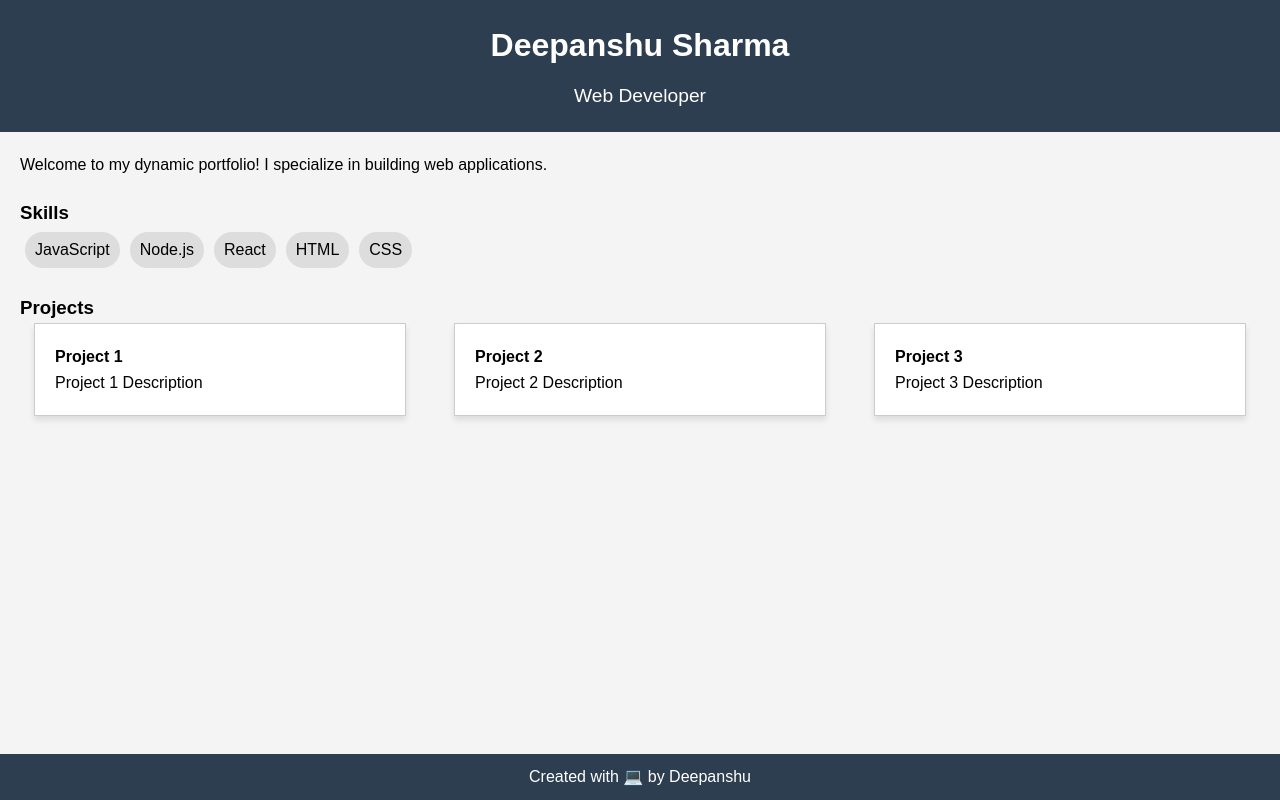
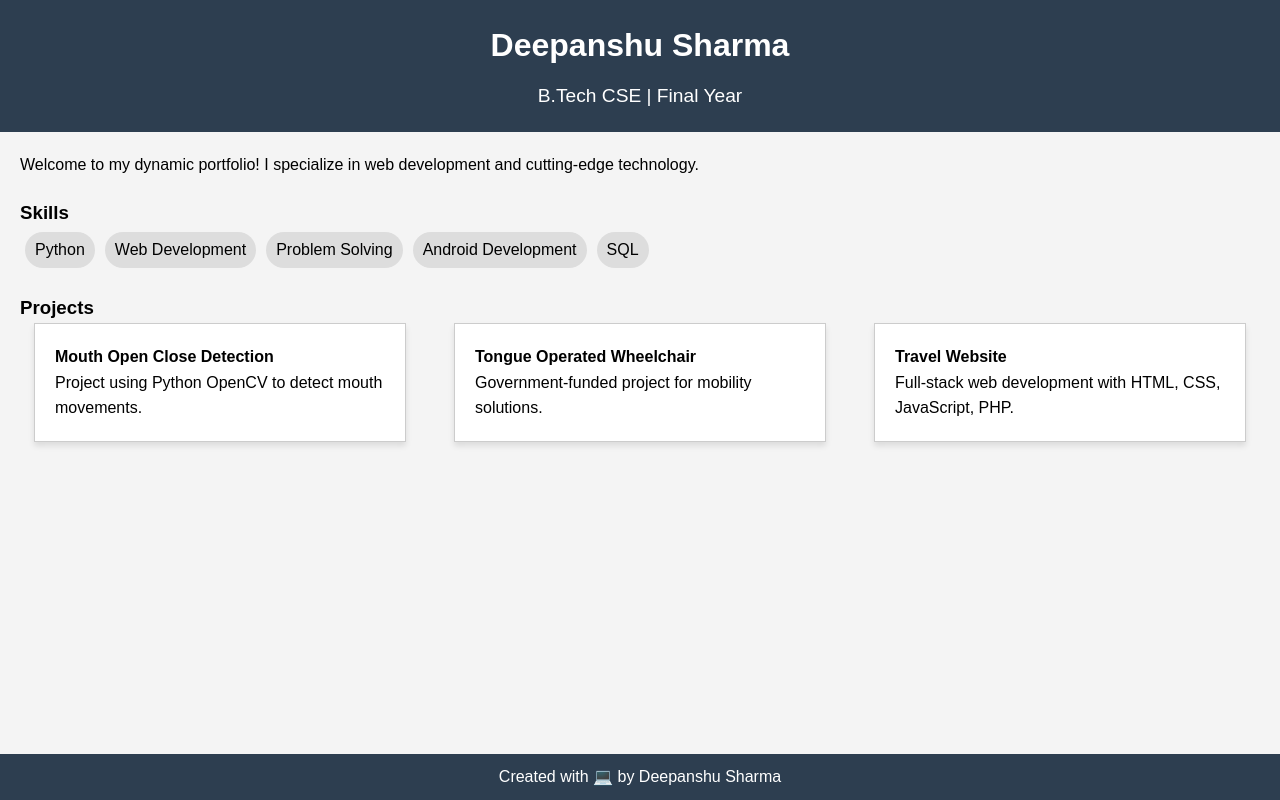
Before and after one commit to sdeepanshu002/sdeepanshu002.github.io, a website: page index.html in a window 1280 px wide. Drawn offline with Linux system fonts and the light colour scheme.

Commit message:
Update index.html

```diff
--- a/index.html
+++ b/index.html
@@ -3,23 +3,23 @@
 <head>
   <meta charset="UTF-8">
   <meta name="viewport" content="width=device-width, initial-scale=1.0">
-  <title>Web Developer | Portfolio</title>
+  <title>Deepanshu Sharma | Portfolio</title>
   <link rel="stylesheet" href="public/css/styles.css">
 </head>
 <body>
   <header>
     <h1>Deepanshu Sharma</h1>
-    <h2>Web Developer</h2>
+    <h2>B.Tech CSE | Final Year</h2>
   </header>
 
   <section class="intro">
-    <p>Welcome to my dynamic portfolio! I specialize in building web applications.</p>
+    <p>Welcome to my dynamic portfolio! I specialize in web development and cutting-edge technology.</p>
   </section>
 
   <section class="skills">
     <h3>Skills</h3>
     <ul>
-      <li>JavaScript</li><li>Node.js</li><li>React</li><li>HTML</li><li>CSS</li>
+      <li>Python</li><li>Web Development</li><li>Problem Solving</li><li>Android Development</li><li>SQL</li>
     </ul>
   </section>
 
@@ -28,25 +28,25 @@
     <div class="projects-list">
 
         <div class="project">
-          <h4>Project 1</h4>
-          <p>Project 1 Description</p>
+          <h4>Mouth Open Close Detection</h4>
+          <p>Project using Python OpenCV to detect mouth movements.</p>
         </div>
 
         <div class="project">
-          <h4>Project 2</h4>
-          <p>Project 2 Description</p>
+          <h4>Tongue Operated Wheelchair</h4>
+          <p>Government-funded project for mobility solutions.</p>
         </div>
 
         <div class="project">
-          <h4>Project 3</h4>
-          <p>Project 3 Description</p>
+          <h4>Travel Website</h4>
+          <p>Full-stack web development with HTML, CSS, JavaScript, PHP.</p>
         </div>
 
     </div>
   </section>
 
   <footer>
-    <p>Created with 💻 by Deepanshu</p>
+    <p>Created with 💻 by Deepanshu Sharma</p>
   </footer>
 
   <script src="public/js/app.js"></script>
```
